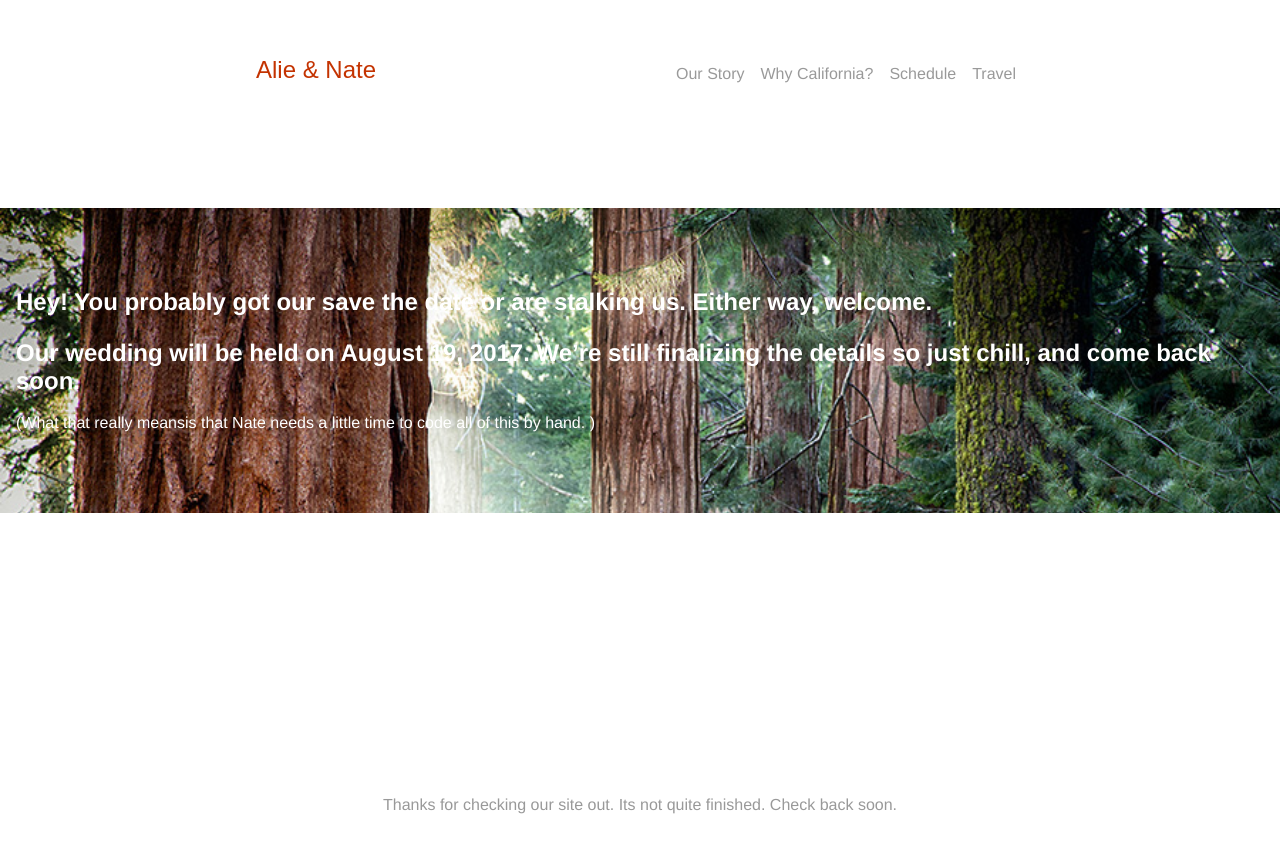
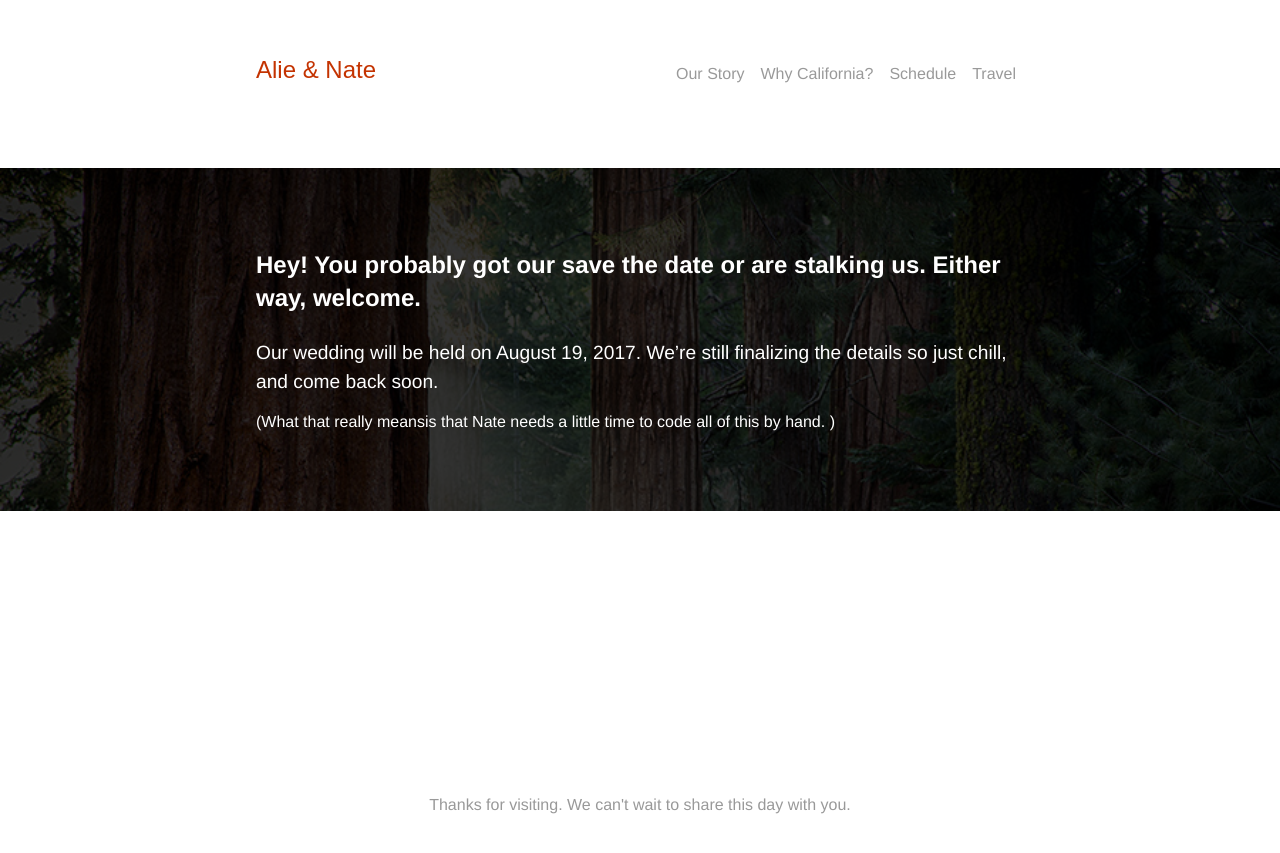
Before and after one commit to nkadlac/alieplusnate.com, a Jekyll site: the page built from index.html, in a window 1280 px wide. Shown: the top 853 px of the page. Built offline with Jekyll 4.4.1, drawn with Linux system fonts in a browser that asks for light colours; some web fonts are replaced.

Commit message:
added new footer

```diff
--- a/_includes/footer.html
+++ b/_includes/footer.html
@@ -37,7 +37,7 @@
       </div> -->
 
       <div class="footer-col">
-        <p>{{ site.description | escape }}</p>
+        <p>Thanks for visiting. We can't wait to share this day with you.</p>
       </div>
     </div>
 
--- a/assets/main.scss
+++ b/assets/main.scss
@@ -63,20 +63,29 @@ li {
 
 
 .home_message {
-  background: url(/assets/images/bg_trees.jpg) left top no-repeat;
+  background:
+    linear-gradient(
+      rgba(0, 0, 0, 0.8), rgba(0, 0, 0, 0.8)),
+      url(/assets/images/bg_trees.jpg) left top no-repeat;
   background-size: cover;
   color: #FFF;
-  padding: 4em 1em;
+  padding: 2em 1em;
   text-align: left;
   @media
     (-webkit-min-device-pixel-ratio: 2),
     (min-resolution: 192dpi) {
       /* Retina-specific stuff here */
-      background: url(/assets/images/bg_trees@2x.jpg) left top no-repeat;
+      background:
+      linear-gradient(
+        rgba(0, 0, 0, 0.1), rgba(0, 0, 0, 0.5)),
+        url(/assets/images/bg_trees@2x.jpg) left top no-repeat;
       background-size: cover;
     }
     @media(min-width: $med) {
-
+      padding: 4em 6em;
+    }
+    @media(min-width: $wide) {
+      padding: 4em 16em;
     }
 }
 
@@ -84,10 +93,13 @@ li {
   font-size: 1.5em;
   font-weight: 700;
   margin-bottom: 1em;
+  line-height: 1.4em;
 }
 
 .home_subtitle {
-  font-size: 1.5em;
+  font-size: 1.2em;
+  line-height: 1.5em;
+  font-weight: normal;
 }
 
 .site-title {
@@ -136,7 +148,7 @@ li {
     justify-content: space-between;
     width: 60%;
     margin: 0 auto;
-    padding: 40px 0 100px 0;
+    padding: 40px 0 60px 0;
   }
 }
 
@@ -179,6 +191,9 @@ article.post {
   width: 90%;
   margin: 0 auto 0 auto;
   font-size: 1.2em;
+  @media(min-width: $med) {
+    width: 80%;
+  }
   @media(min-width: $wide) {
     width: 60%;
   }
```
